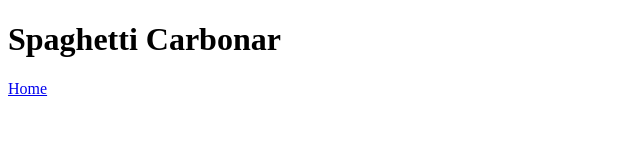
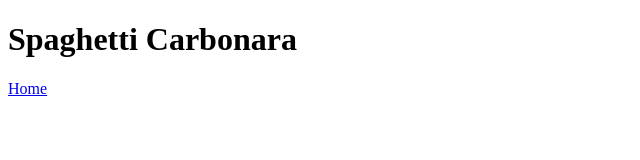
Before and after one commit to sgandolfo/odin-recipes, a plain HTML site: page recipes/carbonara.html in a window 1280 px wide. Shown: the full height of the page, 0-640 px from the left. Drawn offline with Linux system fonts and the light colour scheme.

Commit message:
fix: Fix type in h1 heading of carbonara.html

```diff
--- a/recipes/carbonara.html
+++ b/recipes/carbonara.html
@@ -6,7 +6,7 @@
   <title>Spaghetti Carbonara</title>
 </head>
 <body>
-  <h1>Spaghetti Carbonar</h1>
+  <h1>Spaghetti Carbonara</h1>
   <a href="../index.html">Home</a>
 </body>
 </html>
```
